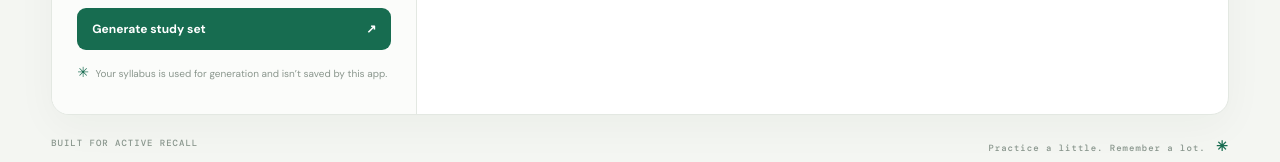
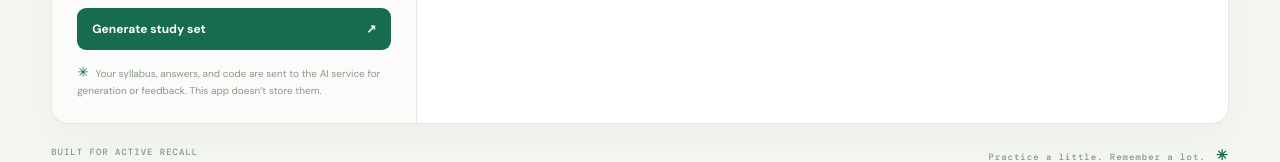
Before and after one commit to suryamaster1000/python-mid1-practice, a plain HTML site: page public/index.html in a window 1280 px wide. Shown: the part 1044-1206 px from the top of the page. Drawn offline with nearby package versions, Linux system fonts and the light colour scheme; a script that the page names is missing.

Commit message:
Polish anonymous student access and privacy note

```diff
--- a/public/index.html
+++ b/public/index.html
@@ -50,7 +50,7 @@
           <select id="countSelect"><option value="4">4 questions</option><option value="6" selected>6 questions</option><option value="8">8 questions</option><option value="12">12 questions</option></select>
         </div>
         <button id="generateBtn" class="primary-btn" type="button"><span>Generate study set</span><span aria-hidden="true">↗</span></button>
-        <p class="privacy-note"><span>✳</span> Your syllabus is used for generation and isn’t saved by this app.</p>
+        <p class="privacy-note"><span>✳</span> Your syllabus, answers, and code are sent to the AI service for generation or feedback. This app doesn’t store them.</p>
       </aside>
 
       <section class="results-panel" aria-live="polite">
--- a/public/styles.css
+++ b/public/styles.css
@@ -44,6 +44,7 @@ h1 em { color: var(--lime); font-style: normal; }
 .auth-copy strong { font: 700 12px var(--display); }
 .auth-copy>span:last-child { color: var(--muted); font-size: 10px; }
 .auth-controls { display: flex; align-items: center; gap: 7px; }
+.auth-controls[hidden] { display: none !important; }
 .auth-controls input { width: 155px; border: 1px solid var(--line); border-radius: 6px; padding: 8px 9px; background: var(--paper); color: var(--ink); outline: none; }
 .auth-controls input:focus { border-color: #71a285; box-shadow: 0 0 0 3px #367a541a; }
 .auth-note-error { color: var(--red)!important; }
```
